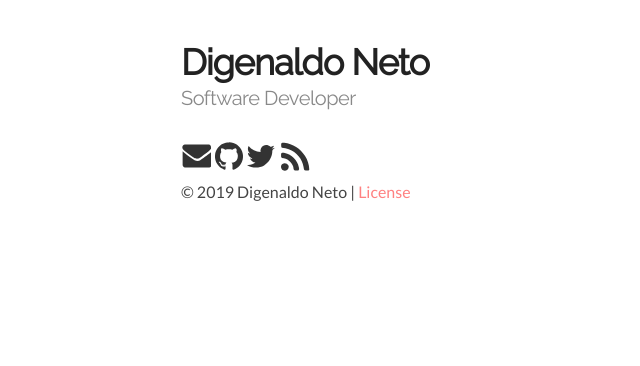
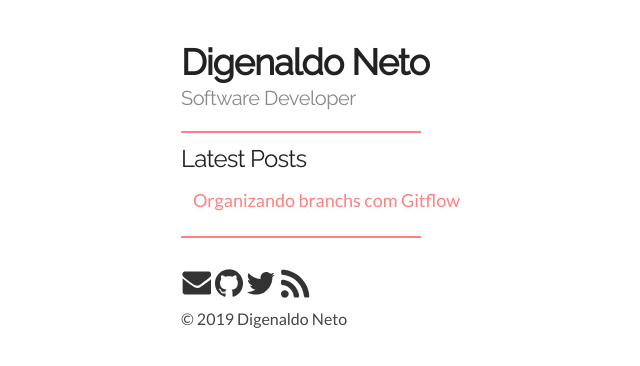
Before and after one commit to digenaldo/digenaldo2.github.io, a plain HTML site: page index.html in a window 1280 px wide. Shown: the whole page, without its empty margins (129-769 px from the left). Drawn offline with Linux system fonts and the light colour scheme.

Commit message:
rebuilding site Thu Jan 17 09:55:15 -03 2019

```diff
--- a/index.html
+++ b/index.html
@@ -57,18 +57,26 @@
 	<h5>Software Developer</h5>
 
 </hgroup>
-
+<hr class="sep" />
 
 
 	</header>
 
 
+	<section>
+		<h4>Latest Posts</h4>
 
+		<ul class="no-bullet">
+			<li>
+				<a href="https://medium.com/@digenaldo.neto/organizando-branches-com-git-flow-7d6ff5c7bd69">Organizando branchs com Gitflow</a>
+			</li>
+		</ul>
+	</section>
 
 
 
 </article>
-
+			<hr class="sep" />
 		</main>
 		<footer class="container no-print">
 			<div class="u-footer">
@@ -91,7 +99,7 @@
 					&copy; 2019 Digenaldo Neto
 
 
-					| <a href="/about/license">License</a>
+
 
 				</p>
 
```
Also changed, not shown: tags/index.html (+3 -3 lines).
